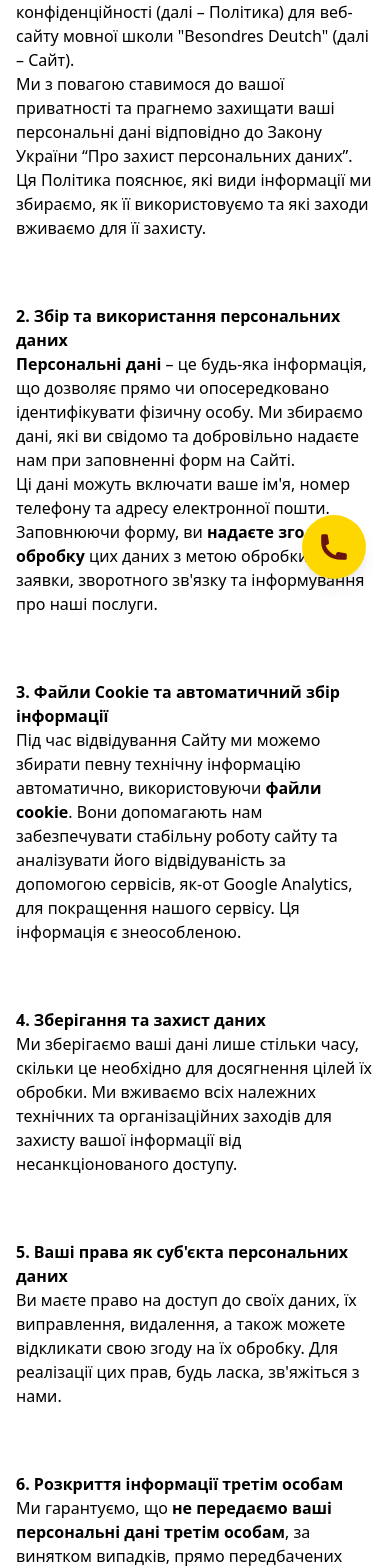
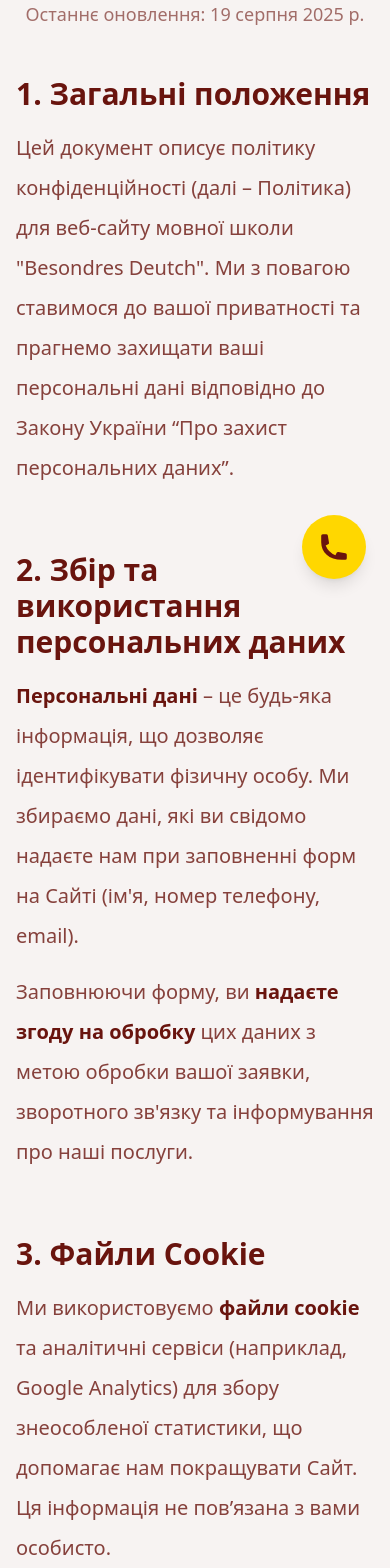
Before and after one commit to Volodymyr-Poshchalovskyi/Language_school, a React (Create React App) app: page /privacy-policy in a window 390 px wide. Shown: the part 241-1809 px from the top of the page. Built offline with nearby package versions, Linux system fonts and the light colour scheme; no server answers.

Commit message:
Fixed slider

```diff
--- a/src/components/LayoutComponents/SupportSection.jsx
+++ b/src/components/LayoutComponents/SupportSection.jsx
@@ -7,7 +7,6 @@ import { socialMediaInfo } from '../../data/socialMediaData';
 
 const Support = () => {
   return (
-    // ! ЗМІНА ТУТ: Фон темного режиму змінено на нейтральний dark:bg-gray-900
     <section className="bg-[#69140E]/5 dark:bg-gray-900 py-16 px-4 transition-colors duration-300">
       <div className="max-w-7xl mx-auto text-center mb-12">
         <h1 className="text-5xl md:text-6xl font-extrabold text-[#69140E] dark:text-[#FFFFFF] leading-tight avoid-emoji">
@@ -20,7 +19,6 @@ const Support = () => {
 
       <div className="max-w-7xl mx-auto flex flex-col md:flex-row items-center justify-center gap-12">
 
-        {/* ! ЗМІНА ТУТ: Фон карток в темному режимі змінено на dark:bg-gray-800 */}
         <div className="avoid-emoji w-full md:w-1/2 bg-[#FFFFFF] dark:bg-gray-800 rounded-3xl shadow-lg p-8 group transition-all duration-500 hover:shadow-2xl hover:scale-105 hover:rotate-1 hover:-translate-y-2">
           <h2 className="text-3xl font-extrabold text-[#69140E] dark:text-[#FFFFFF] mb-4">
             Зв'яжіться з нами
@@ -30,7 +28,8 @@ const Support = () => {
           </p>
           <a
             href={`tel:${socialMediaInfo.contactPhone.number}`}
-            className="inline-flex items-center justify-center w-full md:w-auto bg-[#FFD700] text-[#69140E] px-6 py-4 rounded-full text-xl font-bold transition duration-300 transform hover:bg-[#F6AA1C] hover:scale-105 hover:-translate-y-1"
+            // ! ЗМІНА ТУТ: Додано `whitespace-nowrap` та змінено розмір тексту на адаптивний `text-lg md:text-xl`
+            className="inline-flex items-center justify-center w-full md:w-auto bg-[#FFD700] text-[#69140E] px-6 py-4 rounded-full text-lg md:text-xl font-bold whitespace-nowrap transition duration-300 transform hover:bg-[#F6AA1C] hover:scale-105 hover:-translate-y-1"
           >
             <FaPhone className="mr-3 transition-transform duration-300 group-hover:rotate-6" />
             {socialMediaInfo.contactPhone.display}
--- a/src/pages/PrivacyPolicyPage.jsx
+++ b/src/pages/PrivacyPolicyPage.jsx
@@ -3,58 +3,56 @@ import { Link } from 'react-router-dom';
 
 export default function PrivacyPolicyPage() {
   return (
-    <div className="bg-white dark:bg-gray-900 transition-colors duration-300">
+    <div className="bg-[#69140E]/5 dark:bg-gray-900 transition-colors duration-300">
       <div className="max-w-4xl mx-auto px-4 sm:px-6 lg:px-8 py-12 sm:py-16">
-        <div className="prose prose-xl dark:prose-invert max-w-none prose-p:leading-loose avoid-emoji">
+        {/* ! ЗМІНА ТУТ: Класи 'prose' видалено і стилі застосовано напряму до кожного елемента */}
+        <div className="avoid-emoji">
 
-          <h1 className="text-center sm:text-left">Політика конфіденційності</h1>
-          <p className="text-gray-500 dark:text-gray-400 text-center sm:text-left">Останнє оновлення: 19 серпня 2025 р.</p>
+          <h1 className="text-4xl md:text-5xl font-extrabold text-[#69140E] dark:text-[#FFFFFF] text-center sm:text-left">Політика конфіденційності</h1>
+          <p className="text-lg text-[#69140E]/60 dark:text-[#FFFFFF]/60 text-center sm:text-left mt-4">Останнє оновлення: 19 серпня 2025 р.</p>
 
-          {/* ! ЗМІНА ТУТ: Додано клас font-semibold для виділення */}
-          <h2 className="font-semibold">1. Загальні положення</h2>
-          <p>
-            Цей документ описує політику конфіденційності (далі – Політика) для веб-сайту мовної школи "Besondres Deutch" (далі – Сайт).
-          </p>
-          <p>
-            Ми з повагою ставимося до вашої приватності та прагнемо захищати ваші персональні дані відповідно до Закону України “Про захист персональних даних”. Ця Політика пояснює, які види інформації ми збираємо, як її використовуємо та які заходи вживаємо для її захисту.
+          <h2 className="text-3xl font-semibold mt-12 text-[#69140E] dark:text-[#FFFFFF]">1. Загальні положення</h2>
+          <p className="text-xl leading-loose text-[#69140E]/80 dark:text-[#FFFFFF]/80 mt-4">
+            Цей документ описує політику конфіденційності (далі – Політика) для веб-сайту мовної школи "Besondres Deutch".
+            Ми з повагою ставимося до вашої приватності та прагнемо захищати ваші персональні дані відповідно до Закону України “Про захист персональних даних”.
           </p>
 
-          <h2 className="mt-16 font-semibold">2. Збір та використання персональних даних</h2>
-          <p>
-            <strong>Персональні дані</strong> – це будь-яка інформація, що дозволяє прямо чи опосередковано ідентифікувати фізичну особу. Ми збираємо дані, які ви свідомо та добровільно надаєте нам при заповненні форм на Сайті.
+          <h2 className="text-3xl font-semibold mt-16 text-[#69140E] dark:text-[#FFFFFF]">2. Збір та використання персональних даних</h2>
+          <p className="text-xl leading-loose text-[#69140E]/80 dark:text-[#FFFFFF]/80 mt-4">
+            <strong className="font-semibold text-[#69140E] dark:text-[#FFFFFF]">Персональні дані</strong> – це будь-яка інформація, що дозволяє ідентифікувати фізичну особу. Ми збираємо дані, які ви свідомо надаєте нам при заповненні форм на Сайті (ім'я, номер телефону, email).
           </p>
-          <p>
-             Ці дані можуть включати ваше ім'я, номер телефону та адресу електронної пошти. Заповнюючи форму, ви <strong>надаєте згоду на обробку</strong> цих даних з метою обробки вашої заявки, зворотного зв'язку та інформування про наші послуги.
+          <p className="text-xl leading-loose text-[#69140E]/80 dark:text-[#FFFFFF]/80 mt-4">
+             Заповнюючи форму, ви <strong className="font-semibold text-[#69140E] dark:text-[#FFFFFF]">надаєте згоду на обробку</strong> цих даних з метою обробки вашої заявки, зворотного зв'язку та інформування про наші послуги.
           </p>
 
-          <h2 className="mt-16 font-semibold">3. Файли Cookie та автоматичний збір інформації</h2>
-          <p>
-            Під час відвідування Сайту ми можемо збирати певну технічну інформацію автоматично, використовуючи <strong>файли cookie</strong>. Вони допомагають нам забезпечувати стабільну роботу сайту та аналізувати його відвідуваність за допомогою сервісів, як-от Google Analytics, для покращення нашого сервісу. Ця інформація є знеособленою.
+          <h2 className="text-3xl font-semibold mt-16 text-[#69140E] dark:text-[#FFFFFF]">3. Файли Cookie</h2>
+          <p className="text-xl leading-loose text-[#69140E]/80 dark:text-[#FFFFFF]/80 mt-4">
+            Ми використовуємо <strong className="font-semibold text-[#69140E] dark:text-[#FFFFFF]">файли cookie</strong> та аналітичні сервіси (наприклад, Google Analytics) для збору знеособленої статистики, що допомагає нам покращувати Сайт. Ця інформація не пов’язана з вами особисто.
           </p>
 
-          <h2 className="mt-16 font-semibold">4. Зберігання та захист даних</h2>
-          <p>
-            Ми зберігаємо ваші дані лише стільки часу, скільки це необхідно для досягнення цілей їх обробки. Ми вживаємо всіх належних технічних та організаційних заходів для захисту вашої інформації від несанкціонованого доступу.
+          <h2 className="text-3xl font-semibold mt-16 text-[#69140E] dark:text-[#FFFFFF]">4. Зберігання та захист даних</h2>
+          <p className="text-xl leading-loose text-[#69140E]/80 dark:text-[#FFFFFF]/80 mt-4">
+            Ми зберігаємо ваші дані лише стільки часу, скільки це необхідно, та вживаємо належних заходів для їх захисту від несанкціонованого доступу.
           </p>
 
-          <h2 className="mt-16 font-semibold">5. Ваші права як суб'єкта персональних даних</h2>
-          <p>
+          <h2 className="text-3xl font-semibold mt-16 text-[#69140E] dark:text-[#FFFFFF]">5. Ваші права</h2>
+          <p className="text-xl leading-loose text-[#69140E]/80 dark:text-[#FFFFFF]/80 mt-4">
             Ви маєте право на доступ до своїх даних, їх виправлення, видалення, а також можете відкликати свою згоду на їх обробку. Для реалізації цих прав, будь ласка, зв'яжіться з нами.
           </p>
 
-          <h2 className="mt-16 font-semibold">6. Розкриття інформації третім особам</h2>
-          <p>
-            Ми гарантуємо, що <strong>не передаємо ваші персональні дані третім особам</strong>, за винятком випадків, прямо передбачених чинним законодавством України.
+          <h2 className="text-3xl font-semibold mt-16 text-[#69140E] dark:text-[#FFFFFF]">6. Розкриття інформації третім особам</h2>
+          <p className="text-xl leading-loose text-[#69140E]/80 dark:text-[#FFFFFF]/80 mt-4">
+            Ми гарантуємо, що <strong className="font-semibold text-[#69140E] dark:text-[#FFFFFF]">не передаємо ваші персональні дані третім особам</strong>, за винятком випадків, передбачених законодавством України.
           </p>
 
-          <h2 className="mt-16 font-semibold">7. Зміни до цієї Політики та ваша згода</h2>
-          <p>
-            Ми можемо оновлювати цю Політику, публікуючи зміни на цій сторінці. <strong>Користуючись нашим Сайтом, ви підтверджуєте свою згоду з умовами цієї Політики.</strong> Якщо ви не погоджуєтесь з її умовами, будь ласка, утримайтеся від використання Сайту.
+          <h2 className="text-3xl font-semibold mt-16 text-[#69140E] dark:text-[#FFFFFF]">7. Зміни та згода</h2>
+          <p className="text-xl leading-loose text-[#69140E]/80 dark:text-[#FFFFFF]/80 mt-4">
+            Ми можемо оновлювати цю Політику, публікуючи зміни на цій сторінці. <strong className="font-semibold text-[#69140E] dark:text-[#FFFFFF]">Користуючись Сайтом, ви підтверджуєте свою згоду з її умовами.</strong>
           </p>
 
-          <h2 className="mt-16 font-semibold">8. Контактна інформація</h2>
-          <p>
-            Якщо у вас виникли питання, ви можете зв'язатися з нами, скориставшись <Link to="/application">контактною формою</Link> на сайті.
+          <h2 className="text-3xl font-semibold mt-16 text-[#69140E] dark:text-[#FFFFFF]">8. Контактна інформація</h2>
+          <p className="text-xl leading-loose text-[#69140E]/80 dark:text-[#FFFFFF]/80 mt-4">
+            Якщо у вас виникли питання, ви можете зв'язатися з нами, скориставшись <Link to="/application" className="text-[#E85F5C] hover:underline">контактною формою</Link> на сайті.
           </p>
         </div>
       </div>
```
Also changed, not shown: src/components/MainPageComponents/GoalSlider/GoalSlider.jsx (+70 -43 lines), src/components/MainPageComponents/GoalSlider/Slide.jsx (+6 -6 lines).
